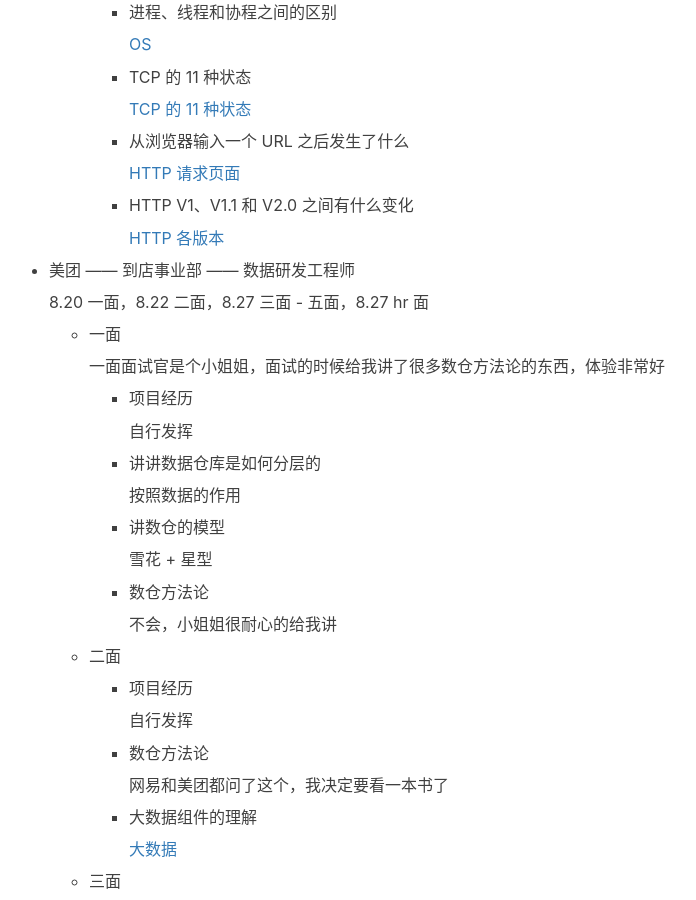
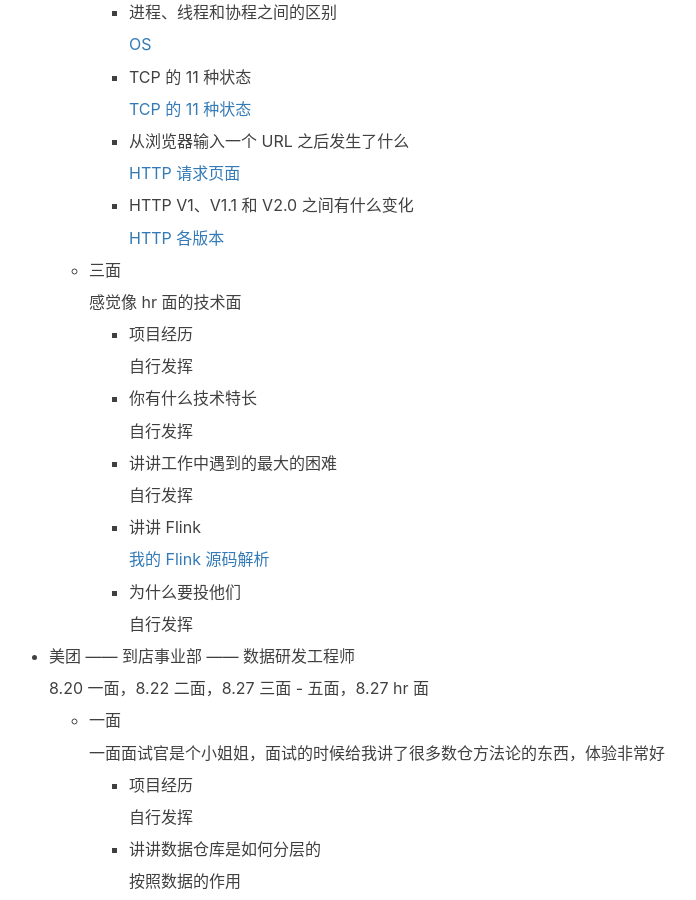
Before and after one commit to mickey0524/mickey0524.github.io, a Jekyll site: the page built from _posts/2019-07-29-autumn-interview.md, in a window 1280 px wide and 900 px high, scrolled down 14740 px. Shown: the whole window, without its empty margins (256-952 px from the left). Built offline with Jekyll 4.4.1, drawn with Linux system fonts in a browser that asks for light colours; nearby versions of some CDN libraries; comment, search, counter and statistics services are not loaded; some of the changed text lies outside the part shown.

Commit message:
feat(interview): update interview

```diff
--- a/_posts/2019-07-29-autumn-interview.md
+++ b/_posts/2019-07-29-autumn-interview.md
@@ -739,7 +739,7 @@
 
 * 腾讯 —— 腾讯音乐 —— 大数据研发工程师
 
-    8.18 一面，8.28 二面
+    8.18 一面，8.28 二面，9.9 三面
 
     * 一面
 
@@ -868,6 +868,30 @@
         * HTTP V1、V1.1 和 V2.0 之间有什么变化
 
             [HTTP 各版本](https://github.com/CyC2018/CS-Notes/blob/master/notes/HTTP.md#%E4%B8%83http20)
+
+    * 三面
+
+        感觉像 hr 面的技术面
+
+        * 项目经历
+
+            自行发挥
+
+        * 你有什么技术特长
+
+            自行发挥
+
+        * 讲讲工作中遇到的最大的困难
+
+            自行发挥
+
+        * 讲讲 Flink
+
+            [我的 Flink 源码解析](https://github.com/mickey0524/flink-streaming-source-analysis)
+
+        * 为什么要投他们
+
+            自行发挥
 
 * 美团 —— 到店事业部 —— 数据研发工程师
 
```
